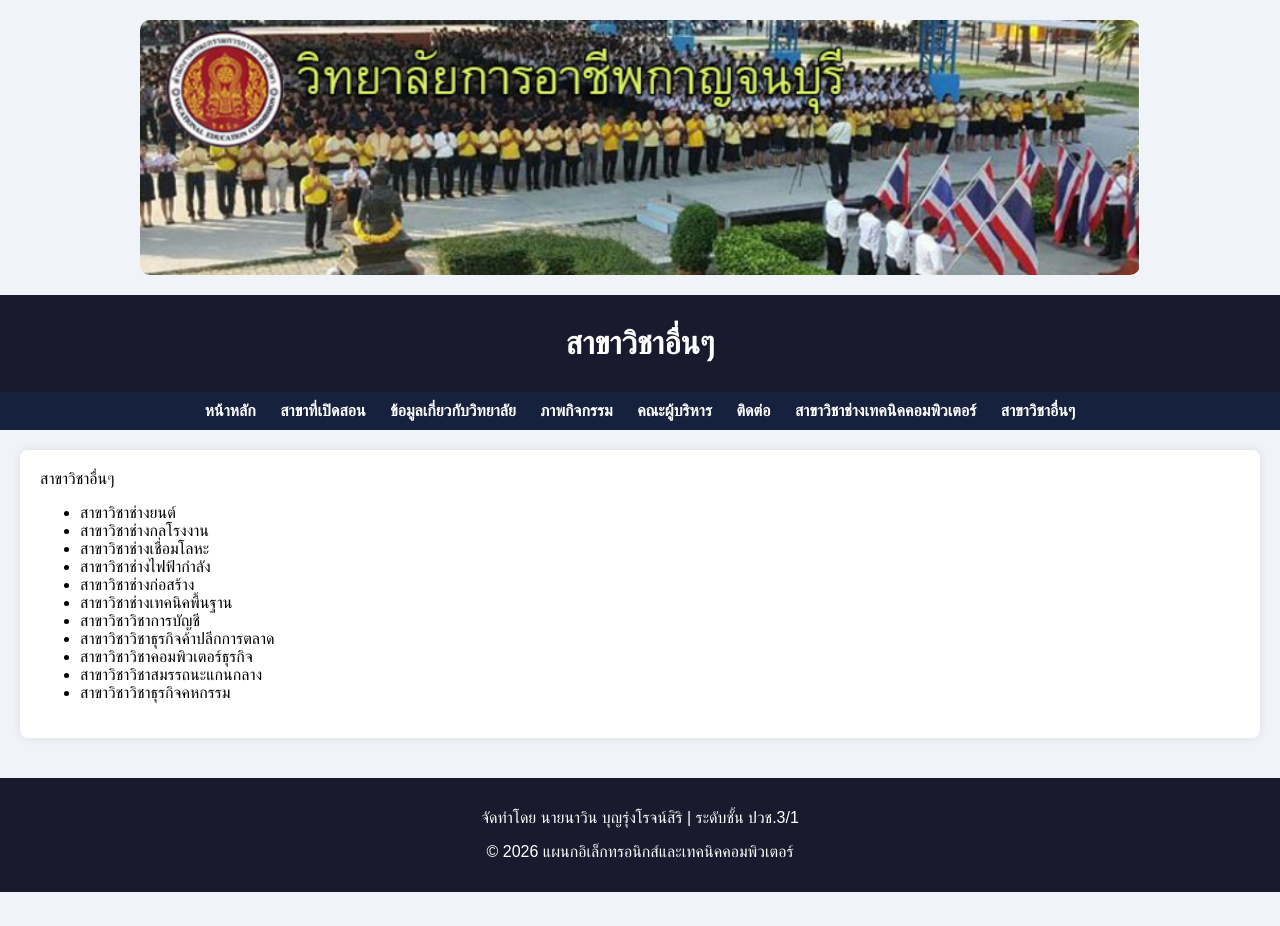
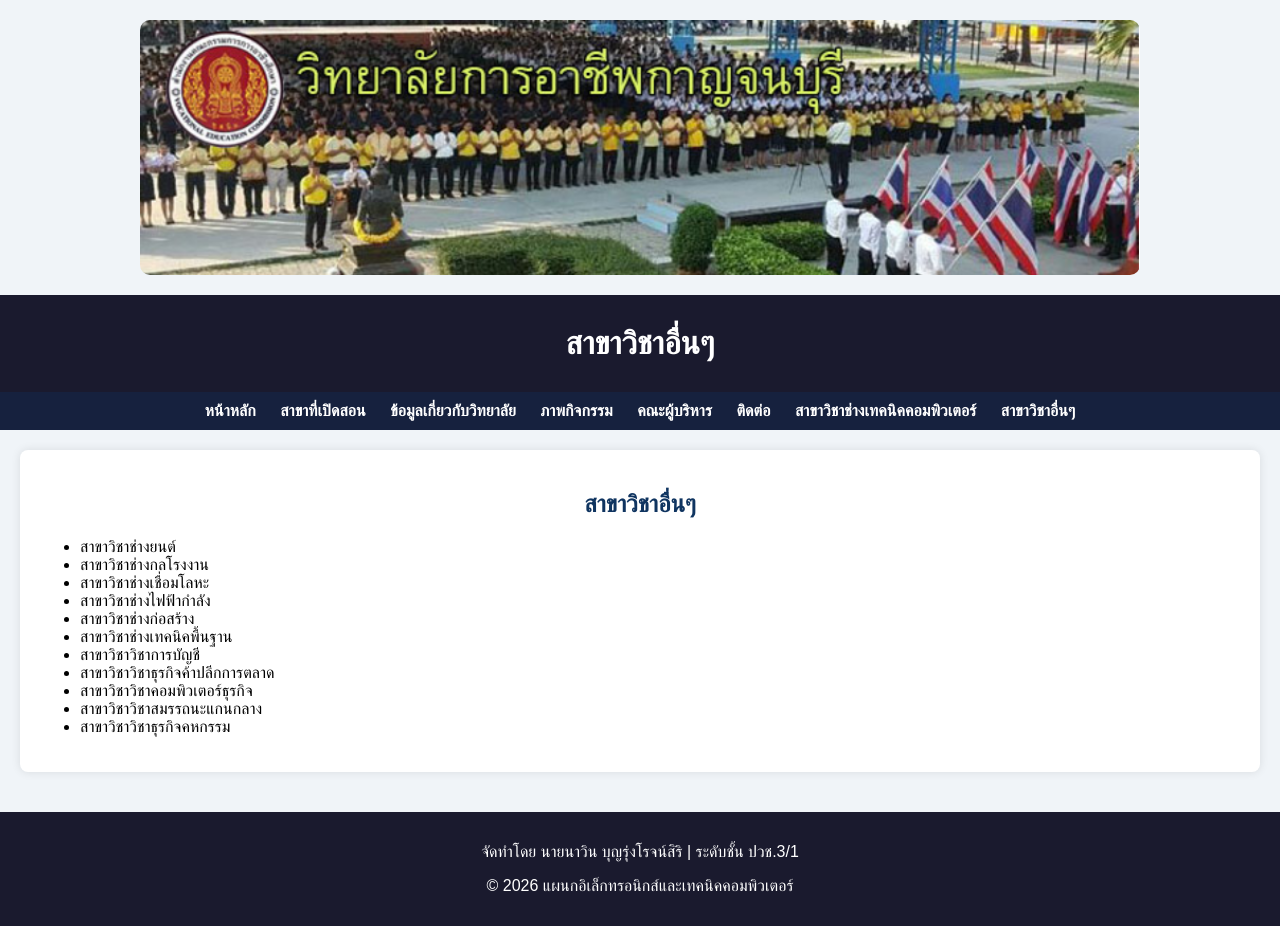
Before and after one commit to kur6umi-cloud/Testing01, a plain HTML site: page other.html in a window 1280 px wide. Before the commit the page ends 892 px from the top, so only its background shows below. Drawn offline with Linux system fonts and the light colour scheme.

Commit message:
Add files via upload

```diff
--- a/other.html
+++ b/other.html
@@ -98,7 +98,7 @@
 <main>
 
     <section>
-        <h2style="text-align:center;" >สาขาวิชาอื่นๆ</h2>
+        <h2 style="text-align:center;" >สาขาวิชาอื่นๆ</h2>
         <ul>
 
 	<li>สาขาวิชาช่างยนต์</li>
```
